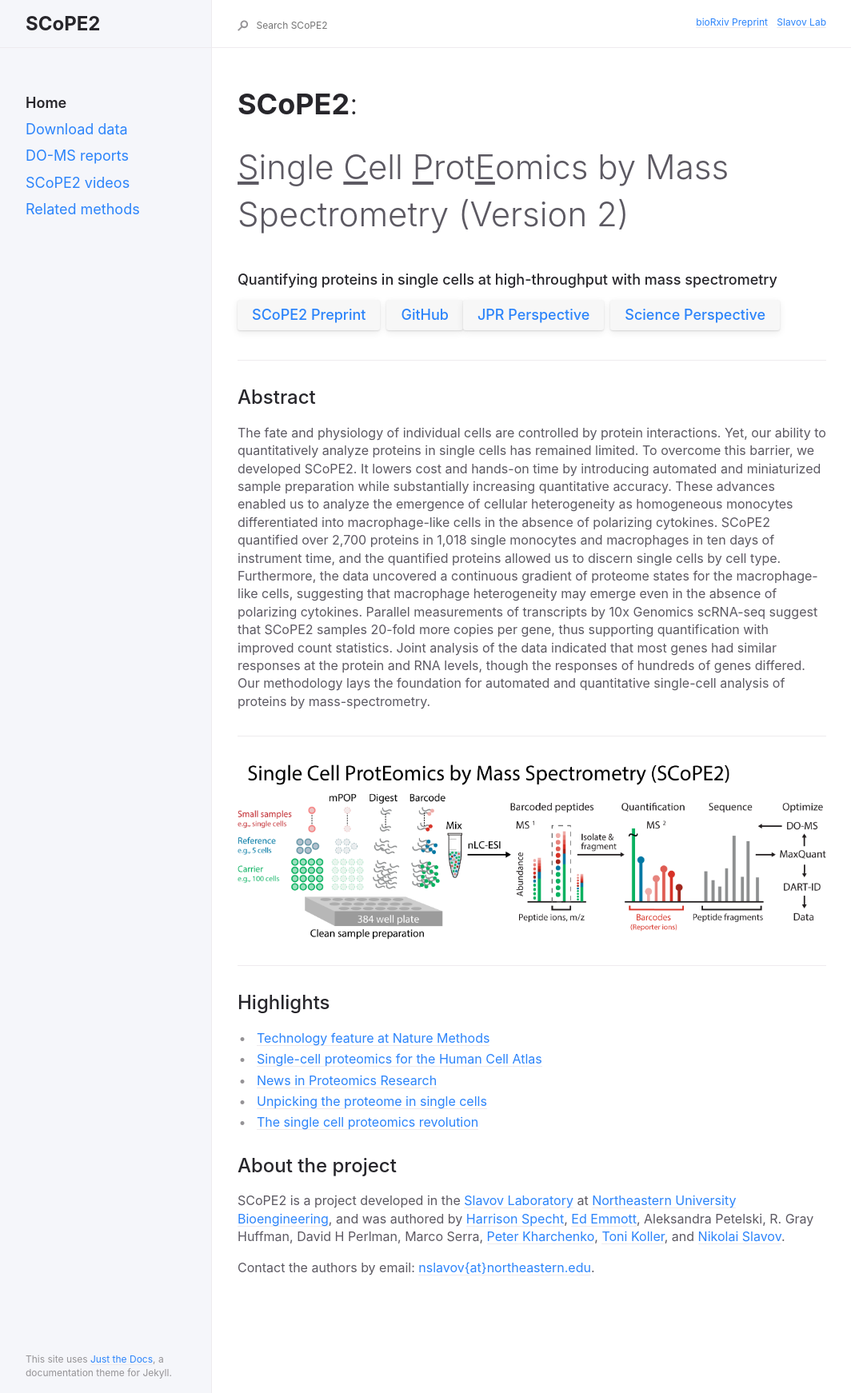
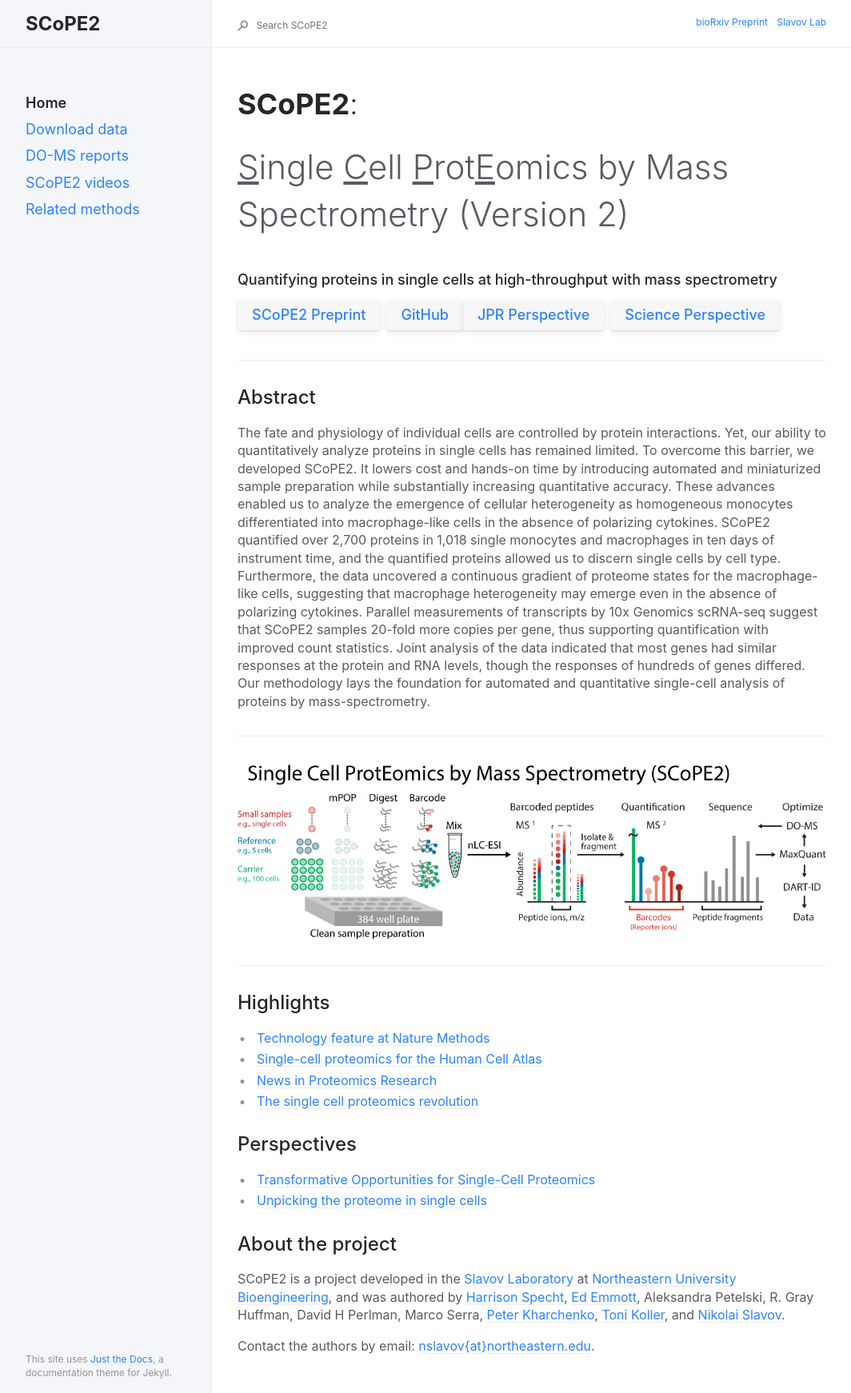
Before and after one commit to SlavovLab/SCoPE2, a Jekyll site: the page built from docs/index.md, in a window 1280 px wide. Shown: the whole page at 80% size, without its empty margins (91-1155 px from the left). Built offline with Jekyll 4.4.1, drawn with Linux system fonts in a browser that asks for light colours.

Commit message:
Update index.md

```diff
--- a/docs/index.md
+++ b/docs/index.md
@@ -33,9 +33,11 @@ The fate and physiology of individual cells are controlled by protein interactio
 * [Technology feature at Nature Methods](https://www.nature.com/articles/s41592-019-0540-6)
 * [Single-cell proteomics for the Human Cell Atlas](https://news.northeastern.edu/2019/07/08/northeastern-university-proteomics-researcher-receives-grant-from-chan-zuckerberg-initiative-to-help-map-all-cells-in-the-human-body-to-better-understand-cancer-diabetes-and-other-diseases/)
 * [News in Proteomics Research](http://proteomicsnews.blogspot.com/2019/12/over-1000-single-cell-proteomes-2700.html)
-* [Unpicking the proteome in single cells](https://science.sciencemag.org/content/367/6477/512)
 * [The single cell proteomics revolution](https://www.bioanalysis-zone.com/2020/02/11/single-cell-proteomics-revolution_bo/)
 
+## Perspectives
+* [Transformative Opportunities for Single-Cell Proteomics](https://www.ncbi.nlm.nih.gov/pmc/articles/PMC6089608/)
+* [Unpicking the proteome in single cells](https://science.sciencemag.org/content/367/6477/512)
 
 ## About the project
 
```
